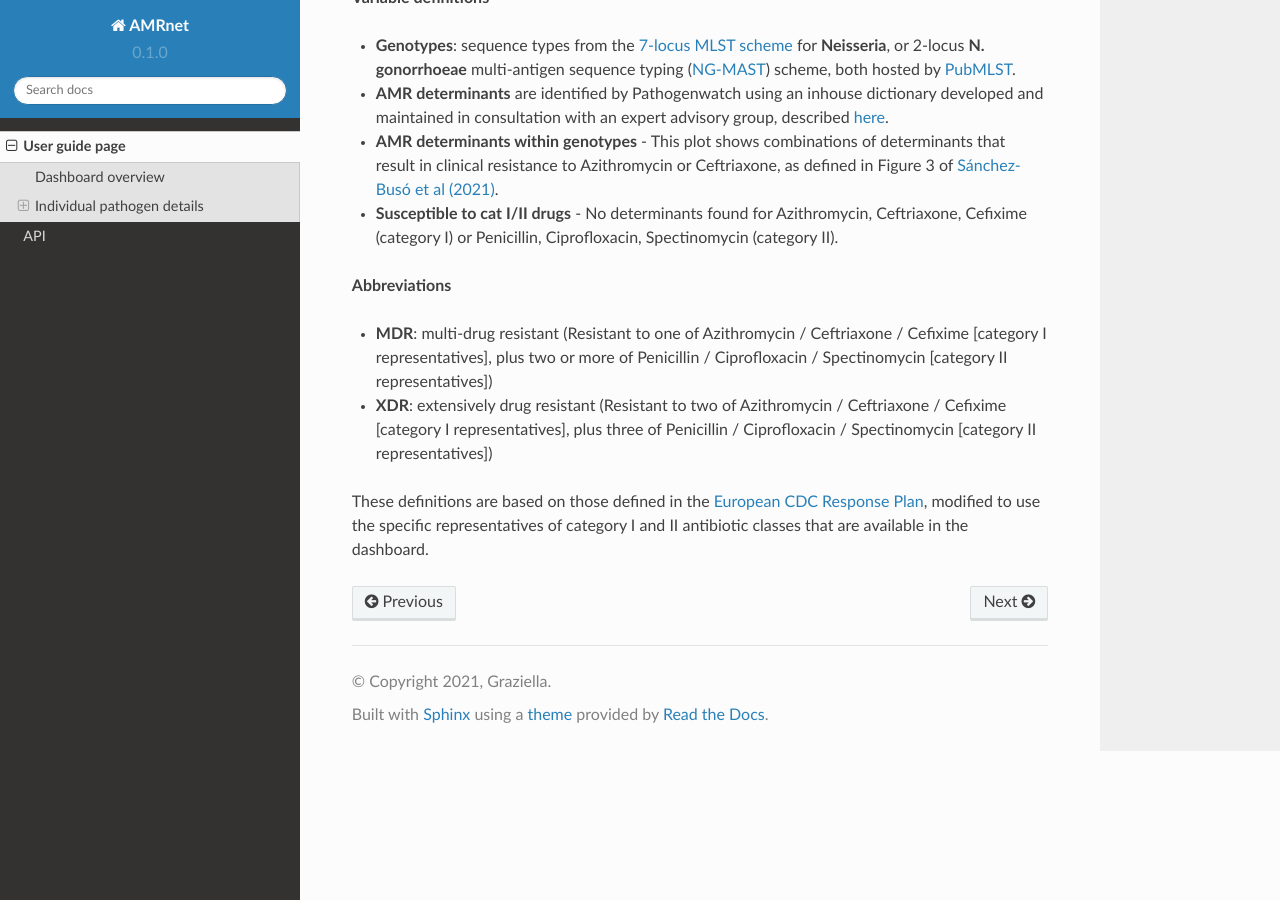
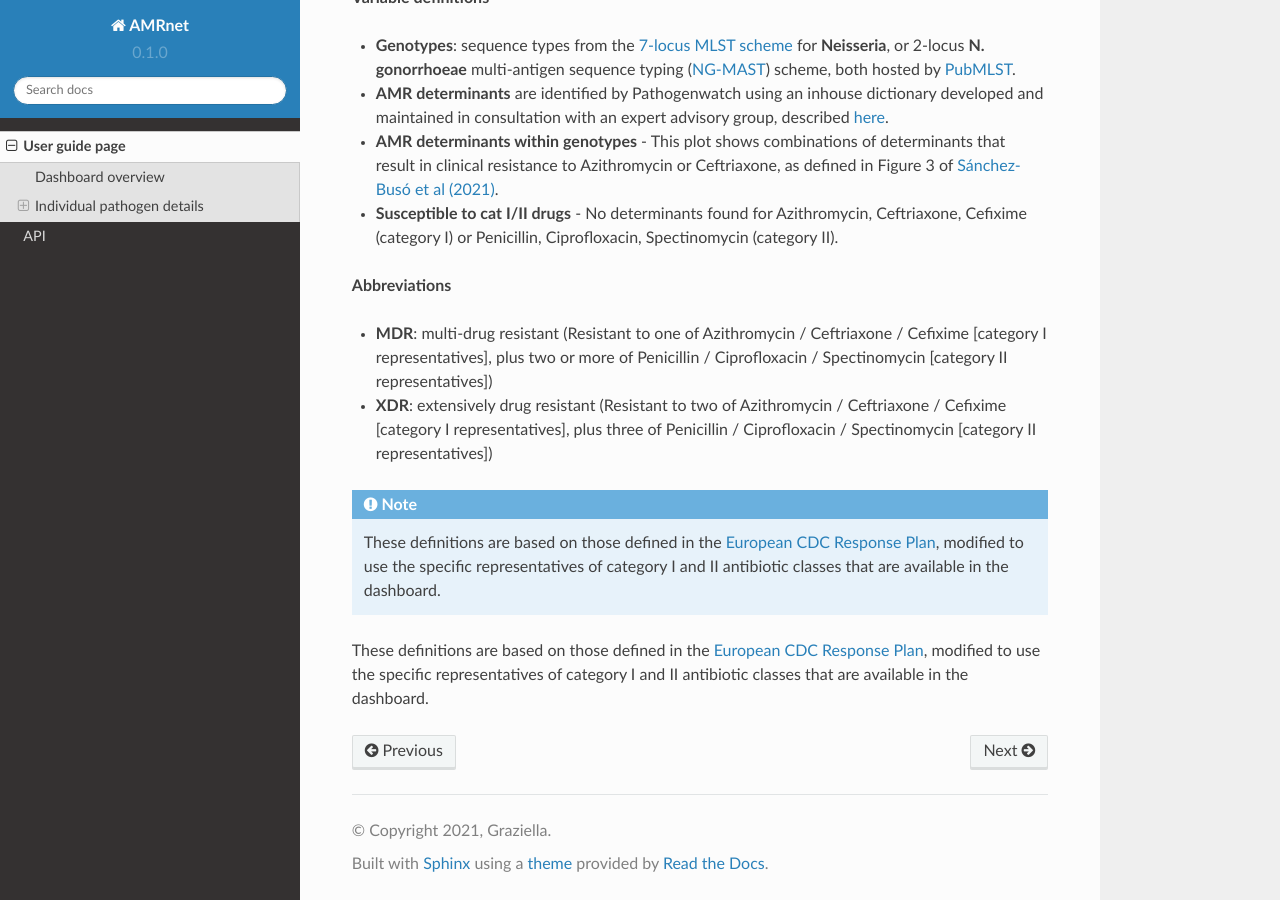
Before and after one commit to amrnet/User-Guide_, a Sphinx documentation site: the page built from docs/source/usage.rst, in a window 1280 px wide and 900 px high, scrolled down 2524 px. Built offline with Sphinx 7.4.7 and the Read the Docs theme 2.0.0, drawn with Linux system fonts in a browser that asks for light colours.

Commit message:
Update usage.rst

```diff
--- a/docs/source/usage.rst
+++ b/docs/source/usage.rst
@@ -77,4 +77,6 @@ Individual pathogen details
 
 .. note::
 
+   These definitions are based on those defined in the `European CDC Response Plan <https://www.ecdc.europa.eu/sites/default/files/documents/multi-and-extensively-drug-resistant-gonorrhoea-response-plan-Europe-2019.pdf>`_, modified to use the specific representatives of category I and II antibiotic classes that are available in the dashboard.
+
 These definitions are based on those defined in the `European CDC Response Plan <https://www.ecdc.europa.eu/sites/default/files/documents/multi-and-extensively-drug-resistant-gonorrhoea-response-plan-Europe-2019.pdf>`_, modified to use the specific representatives of category I and II antibiotic classes that are available in the dashboard.
```
